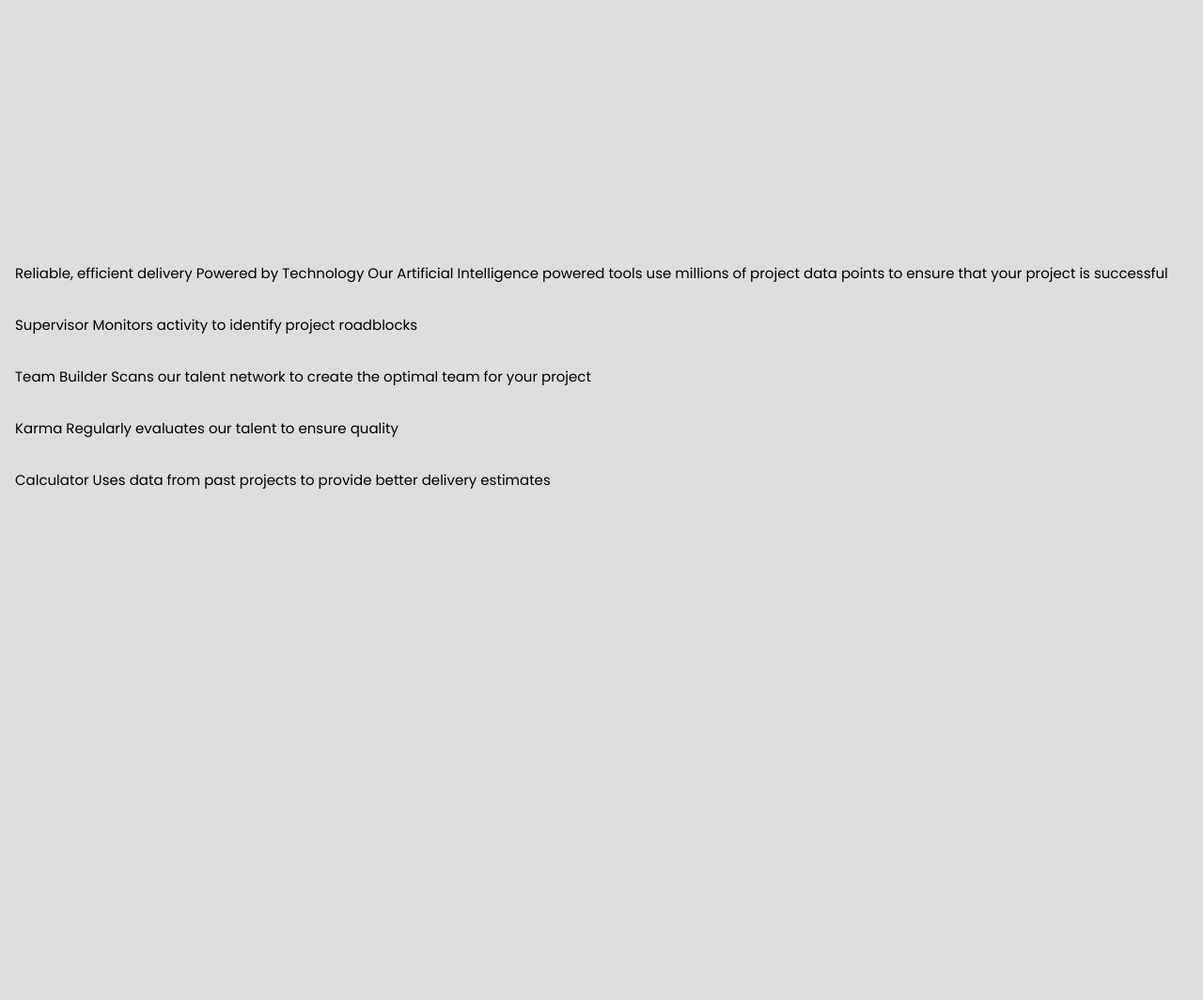
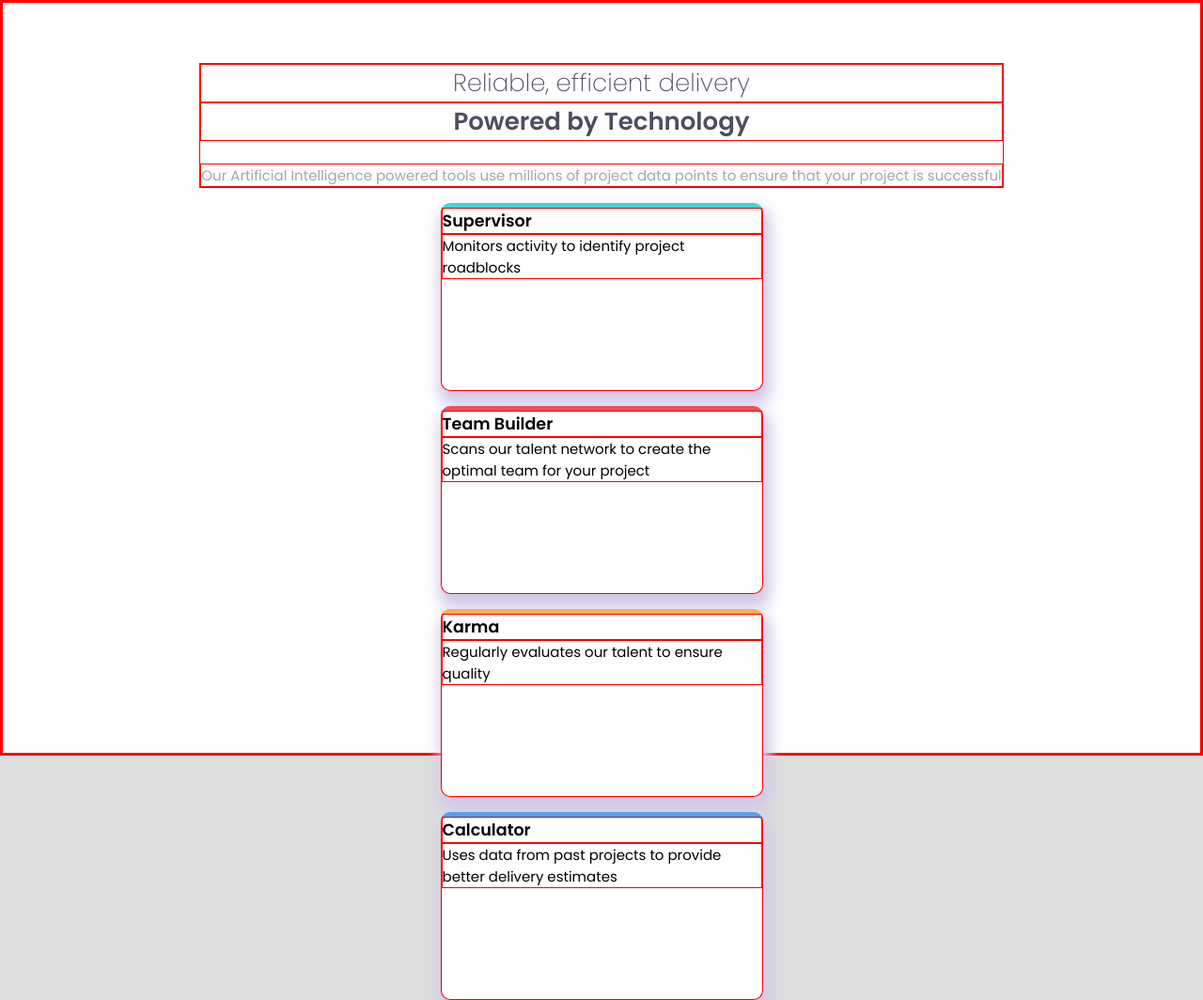
Before and after one commit to BalazsBanfi/FEM-12-Four-card-feature, a plain HTML site: page index.html in a window 1280 px wide. Shown: the whole page at 94% size. Before the commit the page ends 800 px from the top, so only its background shows below. Drawn offline with Linux system fonts and the light colour scheme.

Commit message:
add title style and base grid

```diff
--- a/index.html
+++ b/index.html
@@ -23,23 +23,30 @@
   <body>
     <main>
       <div class="title">
-        Reliable, efficient delivery Powered by Technology Our Artificial
-        Intelligence powered tools use millions of project data points to ensure
-        that your project is successful
+        <h1>Reliable, efficient delivery</h1>
+        <h2>Powered by Technology</h2>
+        <p>
+          Our Artificial Intelligence powered tools use millions of project data
+          points to ensure that your project is successful
+        </p>
       </div>
       <div class="card lBlue">
-        Supervisor Monitors activity to identify project roadblocks
+        <h3>Supervisor</h3>
+        <p>Monitors activity to identify project roadblocks</p>
       </div>
       <div class="card red">
-        Team Builder Scans our talent network to create the optimal team for
-        your project
+        <h3>Team Builder</h3>
+        <p>
+          Scans our talent network to create the optimal team for your project
+        </p>
       </div>
       <div class="card orange">
-        Karma Regularly evaluates our talent to ensure quality
+        <h3>Karma</h3>
+        <p>Regularly evaluates our talent to ensure quality</p>
       </div>
       <div class="card dBlue">
-        Calculator Uses data from past projects to provide better delivery
-        estimates
+        <h3>Calculator</h3>
+        <p>Uses data from past projects to provide better delivery estimates</p>
       </div>
     </main>
   </body>
--- a/style.css
+++ b/style.css
@@ -10,7 +10,7 @@
 }
 
 * {
-  /* border: 1px solid red; */
+  border: 1px solid red;
   margin: 0;
   padding: 0;
   box-sizing: border-box;
@@ -22,31 +22,77 @@
 
 body {
   background-color: #ddd;
-  display: grid;
-  place-items: center;
   text-align: left;
   font-size: 15px;
   font-family: "Poppins", sans-serif;
+  display: grid;
+  place-items: center;
 }
 
 main {
-  width: clamp(375px, 100vw, 1440px);
+  width: clamp(343px, 100%, 1440px);
   height: 100vh;
-  background: var(--white);
-  padding: 0 1rem;
-  display: flex;
-  flex-direction: column;
-  justify-content: center;
-  row-gap: 2rem;
+  background: white;
+  padding: 4rem 1rem;
+  display: grid;
+  grid-template: repeat(5, 1fr) / 1fr;
+  justify-items: center;
+  row-gap: 1rem;
 }
 
 /******************
 ***Title section***
 *******************/
+.title {
+  color: var(--vdBlue);
+  text-align: center;
+}
 
-/********************
-***Ratings section***
-********************/
+h1 {
+  font-size: 1.625rem;
+  font-weight: 200;
+}
+
+h2 {
+  font-size: 1.625rem;
+  font-weight: 600;
+  margin-bottom: 1.5rem;
+}
+
+.title > p {
+  color: var(--grayishBlue);
+}
+
+
+/******************
+***Cards section***
+******************/
+
+.card {
+  background-color: white;
+  width: 343px;
+  height: 200px;
+  border-radius: 10px;
+  /* box-shadow: 1px 3px 40px 2px grey; */
+  box-shadow: 3px 10px 15px 5px hsl(257, 40%, 85%);
+}
+
+.lBlue {
+  border-top: 5px solid var(--cyan);
+}
+
+.red {
+  border-top: 5px solid var(--red);
+}
+
+.orange {
+  border-top: 5px solid var(--orange);
+}
+
+.dBlue {
+  border-top: 5px solid var(--blue);
+}
+
 
 /*******************
 ***Bottom section***
```
